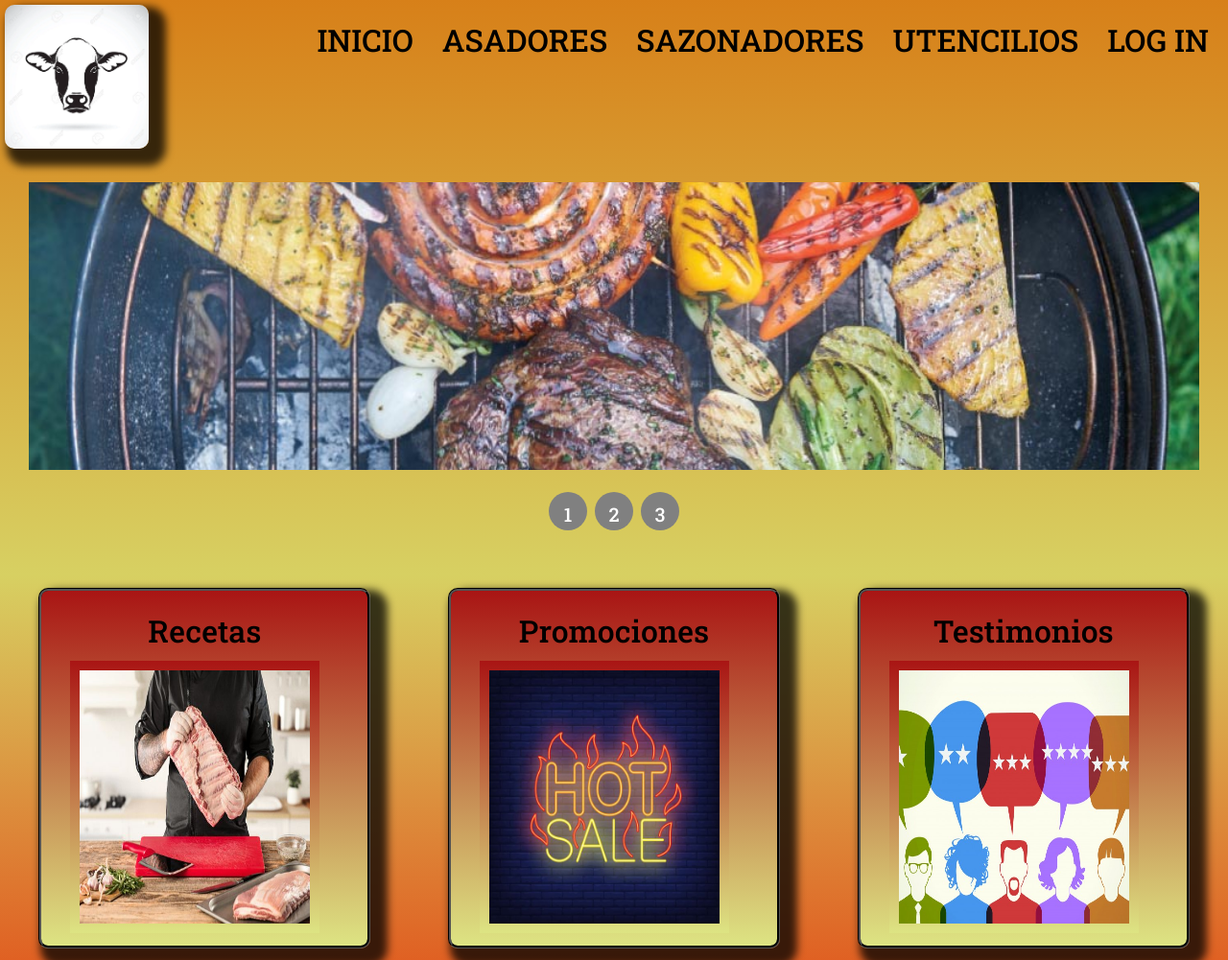
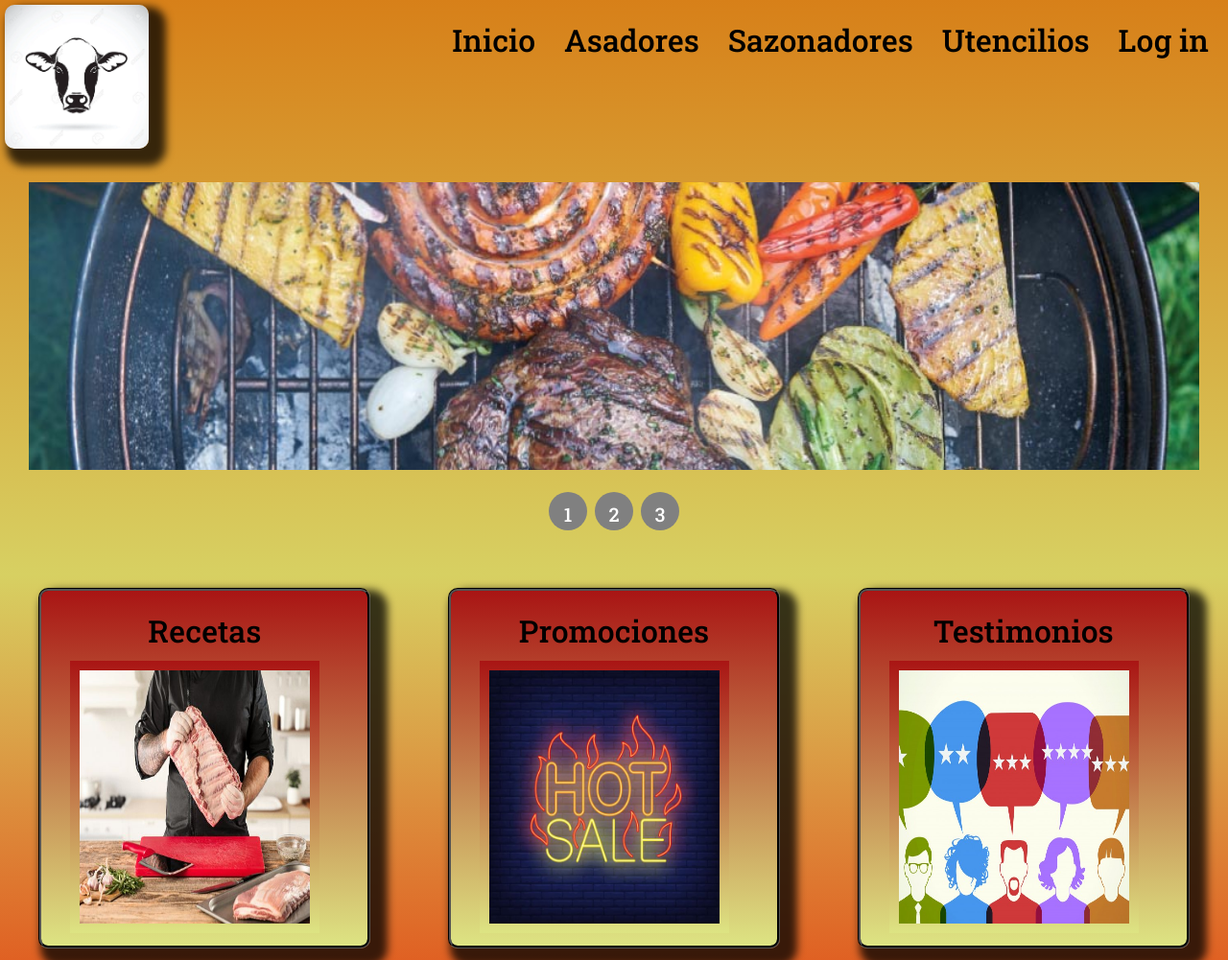
Before and after one commit to Alberto9204/carneAsada-albertoGarzaAyala, a plain HTML site: page index.html in a window 1280 px wide. Shown: the top 1001 px of the page at 96% size. Drawn offline with Linux system fonts and the light colour scheme; a web font is replaced by a local one.

Commit message:
Corrrecion de links

```diff
--- a/index.html
+++ b/index.html
@@ -19,11 +19,11 @@
     <nav class="nav">
         <img class="logo" src="./assets/imagenes/Favicon_logo/Favicon2.png" alt="logo"><br>
         <ul class="lista">
-            <li><a href="../index.html">INICIO</a></li>
-            <li><a href="./assets/htmls/Asadores.html">ASADORES</a></li>
-            <li><a href="./assets/htmls/Sazonadores.html">SAZONADORES</a></li>
-            <li><a href="./assets/htmls/Utencilios.html">UTENCILIOS</a></li>
-            <li><a href="./assets/htmls/Login.html">LOG IN</a></li>
+            <li><a href="./index.html">Inicio</a></li>
+            <li><a href="./assets/htmls/Asadores.html">Asadores</a></li>
+            <li><a href="./assets/htmls/Sazonadores.html">Sazonadores</a></li>
+            <li><a href="./assets/htmls/Utencilios.html">Utencilios</a></li>
+            <li><a href="./assets/htmls/Login.html">Log in</a></li>
         </ul>
     </nav>
 
@@ -76,8 +76,8 @@
 
 
     <footer class="pie">
-      <a href="../index.html"> <p>Carne Asada</p> </a>
-      <a href="../index.html"> <p>Inicio</p> </a>
+      <a href="./index.html"> <p>Carne Asada</p> </a>
+      <a href="./index.html"> <p>Inicio</p> </a>
       <a href="./assets/htmls/Login.html"><p>Log in</p></a>
   <div>
       <img src="./assets/imagenes/Redes/Intagram.png" width="30px" height="30px" alt="Instagram">
```
